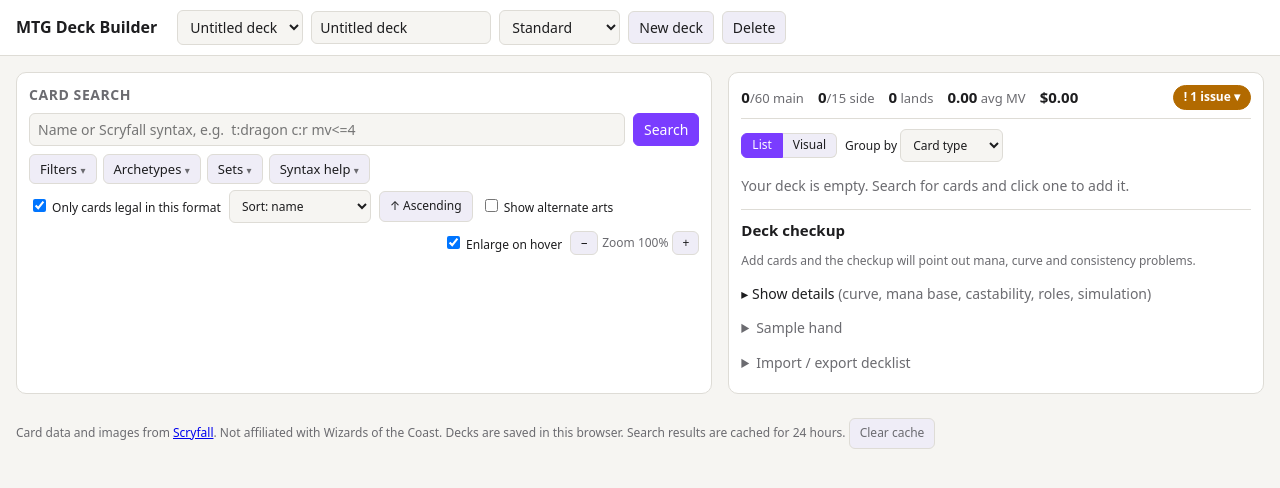
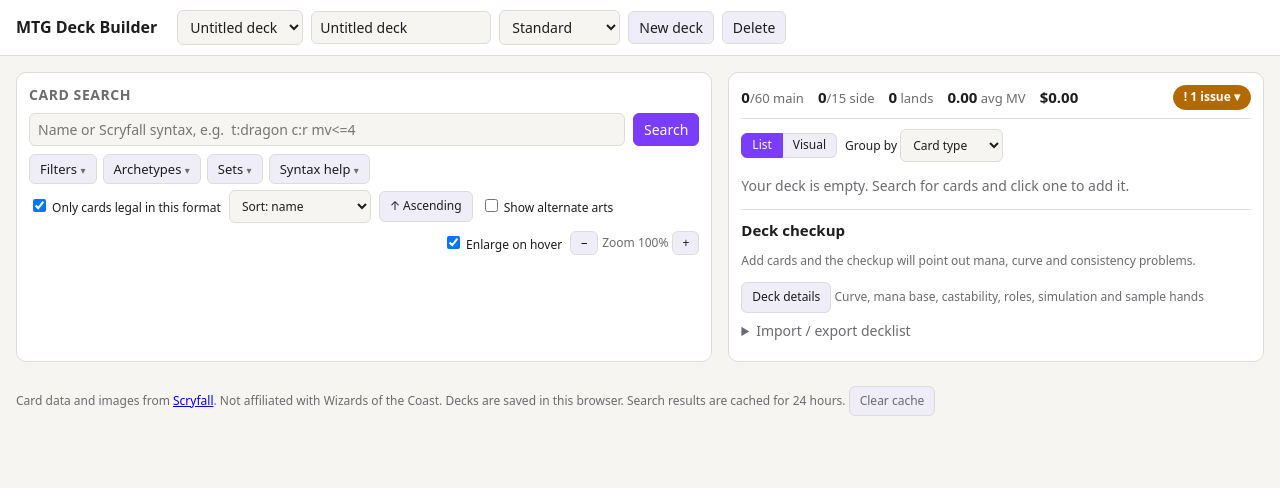
Before and after one commit to chanonkanch-debug/mtg-deckbuilder, a React (Vite) app: page / in a window 1280 px wide. Shown: the top 488 px of the page. Built offline with nearby package versions, Linux system fonts and the light colour scheme.

Commit message:
Open deck details in a pop-up window; move sample hand into it
Co-Authored-By: Claude Opus 5.5 (1M context) <noreply@anthropic.com>
Claude-Session: https://claude.ai/code/session_01BbpFrEcW3YC1tU1WMgUFFK

```diff
--- a/src/components/Checkup.tsx
+++ b/src/components/Checkup.tsx
@@ -40,7 +40,7 @@ export default function Checkup({ deck, prefs, setPrefs, onPreview, onHidePrevie
   const [showAll, setShowAll] = useState(false);
   const [changes, setChanges] = useState<Change[]>([]);
   const last = useRef<Snapshot | null>(null);
-  const detailsRef = useRef<HTMLDivElement>(null);
+  const [detailsOpen, setDetailsOpen] = useState(false);
 
   const cards = Object.keys(deck.cards).length;
   const { ready, have, need } = readiness(deck);
@@ -56,8 +56,8 @@ export default function Checkup({ deck, prefs, setPrefs, onPreview, onHidePrevie
   const shown = showAll ? findings : findings.slice(0, SHOWN);
 
   const openDetails = (tab: string) => {
-    setPrefs({ details: true, detailsTab: tab });
-    setTimeout(() => detailsRef.current?.scrollIntoView({ behavior: 'smooth', block: 'start' }), 0);
+    setPrefs({ detailsTab: tab });
+    setDetailsOpen(true);
   };
   const act = (a: Action) => {
     if (a.kind === 'search') onSearch({ query: a.query, archetype: a.archetype });
@@ -116,15 +116,40 @@ export default function Checkup({ deck, prefs, setPrefs, onPreview, onHidePrevie
         </button>
       )}
 
-      <div ref={detailsRef} className="details-toggle">
-        <button type="button" className="linkish small" aria-expanded={prefs.details} onClick={() => setPrefs({ details: !prefs.details })}>
-          {prefs.details ? '▾ Hide details' : '▸ Show details'} <span className="muted">(curve, mana base, castability, roles, simulation)</span>
-        </button>
+      <div className="details-toggle">
+        <button type="button" className="small" onClick={() => setDetailsOpen(true)}>Deck details</button>
+        <span className="small muted"> Curve, mana base, castability, roles, simulation and sample hands</span>
       </div>
-      {prefs.details && (
-        <DeckStats deck={deck} tab={prefs.detailsTab as Tab} setTab={t => setPrefs({ detailsTab: t })}
-          onPreview={onPreview} onHidePreview={onHidePreview} onOpen={onOpen} onFindMore={archetype => onSearch({ archetype })} />
+      {detailsOpen && (
+        <DetailsWindow deck={deck} tab={prefs.detailsTab as Tab} setTab={t => setPrefs({ detailsTab: t })} onClose={() => setDetailsOpen(false)}
+          onPreview={onPreview} onHidePreview={onHidePreview} onOpen={onOpen}
+          onFindMore={archetype => { setDetailsOpen(false); onSearch({ archetype }); }} />
       )}
     </section>
   );
 }
+
+/** The detailed analysis tabs in a fixed-size window over the page, so nothing below the deck needs scrolling to. */
+function DetailsWindow({ deck, tab, setTab, onClose, onPreview, onHidePreview, onOpen, onFindMore }: {
+  deck: Deck; tab: Tab; setTab: (t: Tab) => void; onClose: () => void; onFindMore: (archetype: string) => void;
+} & Pick<Props, 'onPreview' | 'onHidePreview' | 'onOpen'>) {
+  const closeRef = useRef<HTMLButtonElement>(null);
+  useEffect(() => {
+    closeRef.current?.focus();
+    const onKey = (e: KeyboardEvent) => { if (e.key === 'Escape' && !document.getElementById('modal')) onClose(); };
+    document.addEventListener('keydown', onKey);
+    document.body.style.overflow = 'hidden';
+    return () => { document.removeEventListener('keydown', onKey); document.body.style.overflow = ''; };
+  }, [onClose]);
+  return (
+    <div className="details-overlay" onClick={e => { if (e.target === e.currentTarget) onClose(); }}>
+      <div className="details-window" role="dialog" aria-modal="true" aria-label="Deck details">
+        <div className="details-head">
+          <b>{deck.name || 'Deck'} details</b>
+          <button type="button" ref={closeRef} className="close" title="Close (Esc)" onClick={onClose}>✕</button>
+        </div>
+        <DeckStats deck={deck} tab={tab} setTab={setTab} onPreview={onPreview} onHidePreview={onHidePreview} onOpen={onOpen} onFindMore={onFindMore} />
+      </div>
+    </div>
+  );
+}
--- a/src/components/DeckPanel.tsx
+++ b/src/components/DeckPanel.tsx
@@ -8,7 +8,6 @@ import type { Prefs } from '../lib/storage';
 import Checkup, { useDeckSim } from './Checkup';
 import { cardWarnings, type CardWarning } from '../lib/doctor';
 import type { SearchRequest } from './SearchPanel';
-import SampleHand from './SampleHand';
 
 interface Props {
   deck: Deck;
@@ -81,7 +80,6 @@ export default function DeckPanel({ deck, prefs, setPrefs, onAdd, onMove, onRepl
       </div>
 
       <Checkup deck={deck} prefs={prefs} setPrefs={setPrefs} onPreview={onPreview} onHidePreview={onHidePreview} onOpen={onOpen} onSearch={onSearch} sim={sim} busy={busy} />
-      <SampleHand deck={deck} onPreview={onPreview} onHidePreview={onHidePreview} onOpen={onOpen} />
       <ImportExport deck={deck} onReplaceCards={onReplaceCards} toast={toast} />
     </section>
   );
--- a/src/components/DeckStats.tsx
+++ b/src/components/DeckStats.tsx
@@ -1,5 +1,6 @@
 import { useEffect, useMemo, useState } from 'react';
 import ManaText from './ManaText';
+import SampleHand from './SampleHand';
 import type { Deck } from '../lib/rules';
 import { COLOR_NAMES, COLORS, curveByColor, manaBase, typeCounts } from '../lib/analysis';
 import { castability, TARGET } from '../lib/castability';
@@ -7,8 +8,8 @@ import { roleCounts } from '../lib/roles';
 import { goldfish, sampleGame, TURNS, type Goldfish as GoldfishResult } from '../lib/goldfish';
 import type { Card } from '../lib/scryfall';
 
-export type Tab = 'curve' | 'types' | 'mana' | 'cast' | 'roles' | 'goldfish';
-const TABS: [Tab, string][] = [['curve', 'Curve'], ['types', 'Types'], ['mana', 'Mana base'], ['cast', 'Castability'], ['roles', 'Roles'], ['goldfish', 'Goldfish']];
+export type Tab = 'curve' | 'types' | 'mana' | 'cast' | 'roles' | 'goldfish' | 'hand';
+const TABS: [Tab, string][] = [['curve', 'Curve'], ['types', 'Types'], ['mana', 'Mana base'], ['cast', 'Castability'], ['roles', 'Roles'], ['goldfish', 'Simulation'], ['hand', 'Sample hand']];
 // Stack order bottom to top. Colors come from the --mana-* tokens in styles.css.
 const STACK = [...COLORS, 'M', 'C'];
 
@@ -30,12 +31,15 @@ export default function DeckStats({ deck, onPreview, onHidePreview, onOpen, onFi
           <button key={key} type="button" role="tab" aria-selected={tab === key} onClick={() => setTab(key)}>{label}</button>
         ))}
       </div>
+      <div className="tab-body" role="tabpanel">
         {tab === 'curve' && <Curve deck={deck} />}
         {tab === 'types' && <Types deck={deck} />}
         {tab === 'mana' && <ManaBase deck={deck} />}
         {tab === 'goldfish' && <Goldfish deck={deck} />}
+        {tab === 'hand' && <SampleHand deck={deck} onPreview={onPreview} onHidePreview={onHidePreview} onOpen={onOpen} />}
         {tab === 'roles' && <Roles deck={deck} onPreview={onPreview} onHidePreview={onHidePreview} onOpen={onOpen} onFindMore={onFindMore} />}
         {tab === 'cast' && <Castability deck={deck} onPreview={onPreview} onHidePreview={onHidePreview} onOpen={onOpen} />}
+      </div>
     </div>
   );
 }
--- a/src/components/SampleHand.tsx
+++ b/src/components/SampleHand.tsx
@@ -31,16 +31,14 @@ export default function SampleHand({ deck, onPreview, onHidePreview, onOpen }: P
 
   if (all.length < HAND) {
     return (
-      <details className="sample">
-        <summary>Sample hand</summary>
+      <div className="sample">
         <p className="small muted">Add at least {HAND} cards to the main deck to draw a sample hand.</p>
-      </details>
+      </div>
     );
   }
 
   return (
-    <details className="sample">
-      <summary>Sample hand</summary>
+    <div className="sample">
       <p className="small muted" style={{ marginTop: 0 }}>
         Opening 7 with {lands} land{lands === 1 ? '' : 's'} in {all.length} cards: 2–4 lands {odds(2, 4)}% · 0–1 lands {odds(0, 1)}% · 5+ lands {odds(5, HAND)}%
       </p>
@@ -66,6 +64,6 @@ export default function SampleHand({ deck, onPreview, onHidePreview, onOpen }: P
           ))}
         </div>
       )}
-    </details>
+    </div>
   );
 }
--- a/src/lib/storage.ts
+++ b/src/lib/storage.ts
@@ -26,8 +26,8 @@ export function saveStore(store: Store) {
 
 export type DeckView = 'list' | 'visual';
 export type GroupBy = 'type' | 'mv' | 'color';
-export interface Prefs { dir: 'asc' | 'desc'; zoom: number; hoverZoom: boolean; order: string; deckView: DeckView; groupBy: GroupBy; details: boolean; detailsTab: string }
-const DEFAULT_PREFS: Prefs = { dir: 'asc', zoom: 2, hoverZoom: true, order: 'name', deckView: 'list', groupBy: 'type', details: false, detailsTab: 'curve' };
+export interface Prefs { dir: 'asc' | 'desc'; zoom: number; hoverZoom: boolean; order: string; deckView: DeckView; groupBy: GroupBy; detailsTab: string }
+const DEFAULT_PREFS: Prefs = { dir: 'asc', zoom: 2, hoverZoom: true, order: 'name', deckView: 'list', groupBy: 'type', detailsTab: 'curve' };
 
 /** Display preferences (sort, zoom, hover) remembered between visits. */
 export function usePrefs() {
--- a/src/styles.css
+++ b/src/styles.css
@@ -54,7 +54,7 @@
   .curve .col { flex: 1; display: flex; flex-direction: column; align-items: center; justify-content: flex-end; height: 100%; }
   .curve .lbl { font-size: 12px; color: var(--muted); }
   .curve .n { font-size: 12px; font-variant-numeric: tabular-nums; }
-  #preview { position: fixed; pointer-events: none; width: 300px; border-radius: 12px; box-shadow: 0 8px 30px rgba(0,0,0,.35); display: none; z-index: 20; }
+  #preview { position: fixed; pointer-events: none; width: 300px; border-radius: 12px; box-shadow: 0 8px 30px rgba(0,0,0,.35); display: none; z-index: 45; }
   textarea { width: 100%; min-height: 160px; font-family: ui-monospace, Menlo, monospace; font-size: 12px; }
   details summary { cursor: pointer; color: var(--muted); margin: 8px 0; }
   #toast { position: fixed; bottom: 16px; left: 50%; transform: translateX(-50%); background: var(--text); color: var(--bg); padding: 8px 14px; border-radius: 8px; display: none; z-index: 30; max-width: calc(100% - 32px); }
@@ -202,3 +202,11 @@
   .changes { display: flex; flex-wrap: wrap; gap: 4px 12px; margin: 0 0 8px; }
   .changes .good { color: var(--ok); } .changes .worse { color: var(--bad); }
   .stack-flag { display: flex; flex-direction: column; align-items: flex-start; gap: 2px; }
+  .details-overlay { position: fixed; inset: 0; background: rgba(0,0,0,.5); z-index: 35; display: flex; align-items: center; justify-content: center; padding: 16px; }
+  .details-window { background: var(--panel); border-radius: 14px; width: min(760px, 100%); height: min(680px, 100%); display: flex; flex-direction: column; box-shadow: 0 12px 40px rgba(0,0,0,.35); }
+  .details-head { display: flex; align-items: center; justify-content: space-between; padding: 12px 16px 0; }
+  .details-window .deck-stats { margin: 0; flex: 1; min-height: 0; display: flex; flex-direction: column; }
+  .details-window .deck-stats > .tabs { margin: 0; padding: 10px 16px; border-bottom: 1px solid var(--border); flex-wrap: wrap; }
+  .details-window .deck-stats > .tab-body { flex: 1; overflow: auto; padding: 12px 16px 16px; }
+  .details-window .sample { margin-top: 0; }
+  @media (max-width: 520px) { .details-overlay { padding: 0; } .details-window { border-radius: 0; height: 100%; } }
```
Lines whose indentation alone changed are shown as unchanged.
